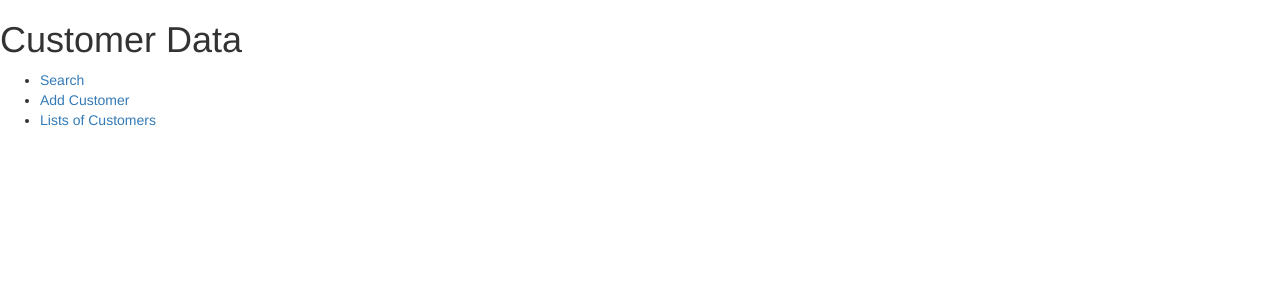
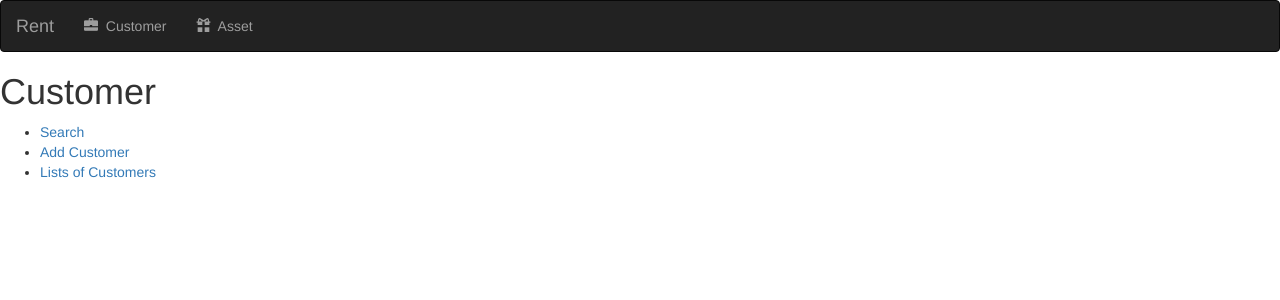
Before and after one commit to scottmccoy13/CSCI-150-Project, a Django app: page /CustomerData/ in a window 1280 px wide. Shown: the top 300 px of the page. Run offline with Django 3.2, Linux system fonts and the light colour scheme; some libraries are stand-ins or nearby versions.

Commit message:
template

```diff
--- a/CustomerData/templates/CustomerData/base.html
+++ b/CustomerData/templates/CustomerData/base.html
@@ -9,6 +9,36 @@
 	<script src="https://maxcdn.bootstrapcdn.com/bootstrap/3.3.7/js/bootstrap.min.js"></script>
 </head>
 <body>
+ <nav class="navbar navbar-inverse">
+     <div class ="container-fluid">
+         <div class="navbar-header">
+             <button type="button" class="navbar-toggle" data-toggle="collapse" data-target="#topNavBar">
+                 <span class="icon-bar"></span>
+                 <span class="icon-bar"></span>
+                 <span class="icon-bar"></span>
+                 <span class="icon-bar"></span>
+                 <span class="icon-bar"></span>
+             </button>
+             <a class="navbar-brand" href="">Rent</a>
+         </div>
+         <div class="collapse navbar-collapse">
+             <ul class="nav navbar-nav">
+                 <li class="">
+                     <a href="{% url 'CustomerData:index' %}">
+                         <span class="glyphicon glyphicon-briefcase" aria-hidden="true"></span>&nbsp;
+                         Customer
+                     </a>
+                 </li>
+                 <li class="">
+                     <a href="">
+                         <span class="glyphicon glyphicon-gift" aria-hidden="true"></span>&nbsp;
+                         Asset
+                     </a>
+                 </li>
+             </ul>
+         </div>
+     </div>
+ </nav>
 {% block body %}
 {% endblock %}
 </body>
--- a/CustomerData/templates/CustomerData/index.html
+++ b/CustomerData/templates/CustomerData/index.html
@@ -3,7 +3,7 @@
 {% block title %} Customer Data {% endblock %}
 
 {% block body %}
-<h1>Customer Data</h1>
+<h1>Customer</h1>
 	<ul>
 		<li><a href="{% url 'CustomerData:search_for_customer' %}" >Search</a></li>
 		<li><a href="{% url 'CustomerData:add_customer' %}">Add Customer</a></li>
```
Also changed, not shown: db.sqlite3 (added).
